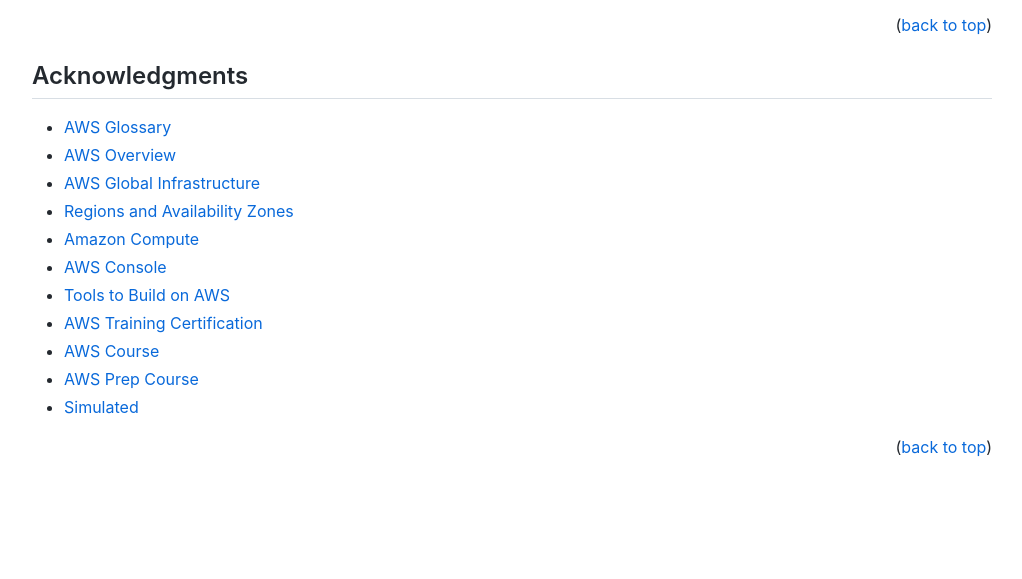
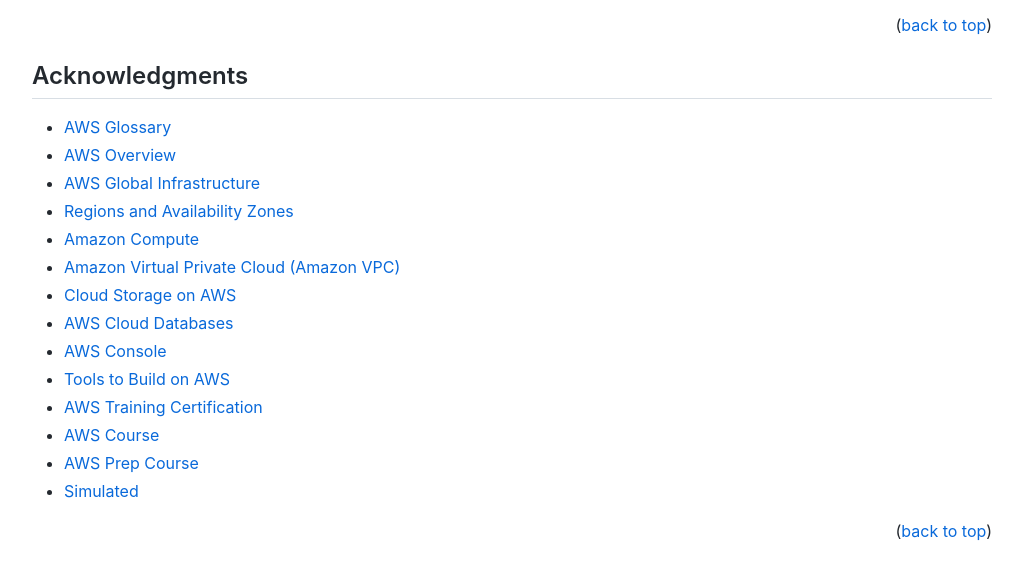
Before and after one commit to marcossilvestrini/learning-aws-cloud-practitioner-essentials, a plain HTML site: page index.html in a window 1280 px wide. Shown: the part 8486-9065 px from the top of the page, without its empty margins (128-1150 px from the left). Before the commit the page ends 9029 px from the top, so only its background shows below. Drawn offline with Linux system fonts and the light colour scheme.

Commit message:
Deploy pdf and html files

```diff
--- a/index.html
+++ b/index.html
@@ -439,6 +439,9 @@ aws --version
       <li><a href="https://aws.amazon.com/about-aws/global-infrastructure/">AWS Global Infrastructure</a></li>
       <li><a href="https://aws.amazon.com/about-aws/global-infrastructure/regions_az/">Regions and Availability Zones</a></li>
       <li><a href="https://docs.aws.amazon.com/whitepapers/latest/aws-overview/compute-services.html">Amazon Compute</a></li>
+      <li><a href="https://aws.amazon.com/vpc/">Amazon Virtual Private Cloud (Amazon VPC)</a></li>
+      <li><a href="https://aws.amazon.com/products/storage/">Cloud Storage on AWS</a></li>
+      <li><a href="https://aws.amazon.com/products/databases/">AWS Cloud Databases</a></li>
       <li><a href="https://aws.amazon.com/console/">AWS Console</a></li>
       <li><a href="https://aws.amazon.com/developer/tools/">Tools to Build on AWS</a></li>
       <li><a href="https://www.aws.training/">AWS Training Certification</a></li>
```
Also changed, not shown: 1 other file.
